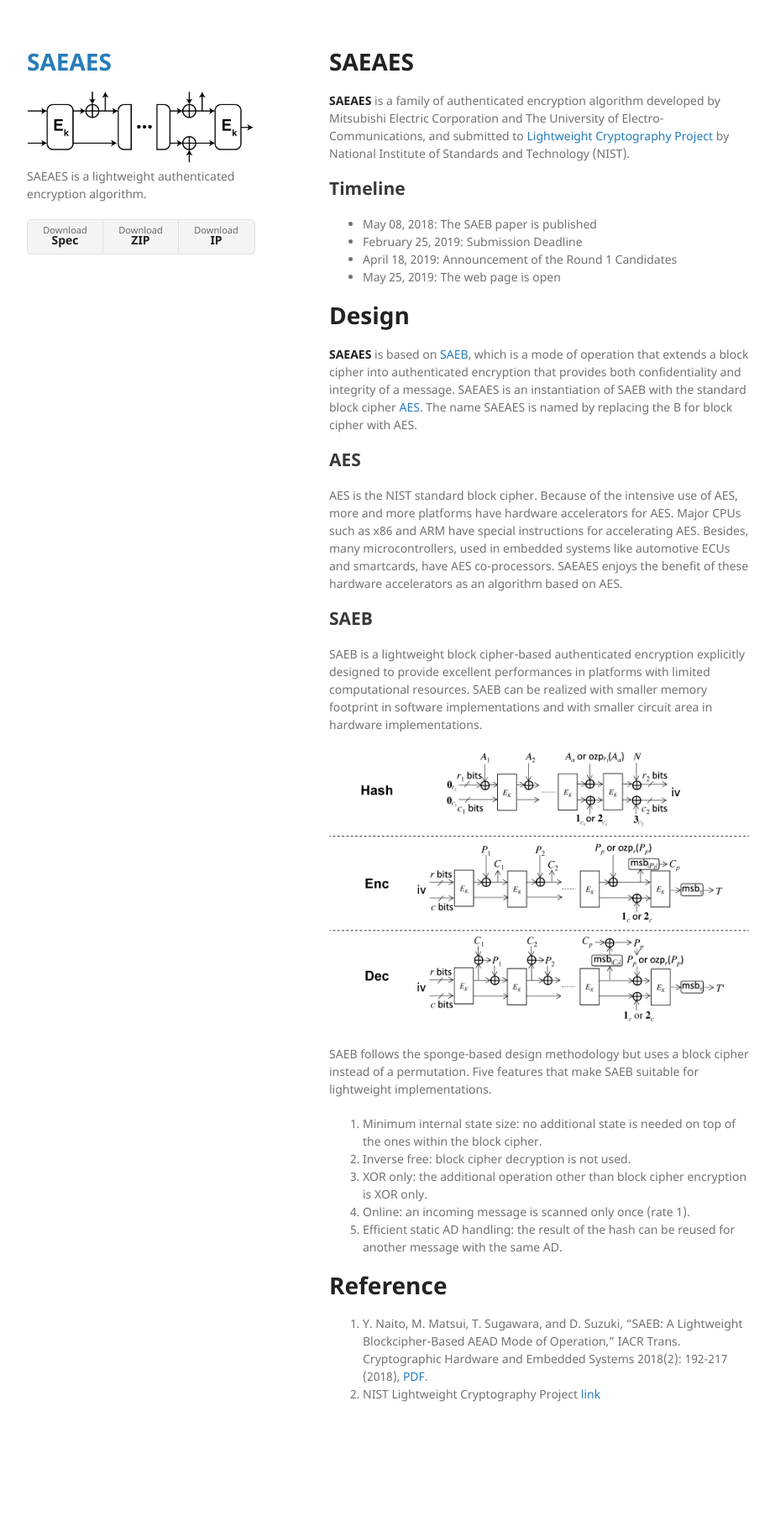
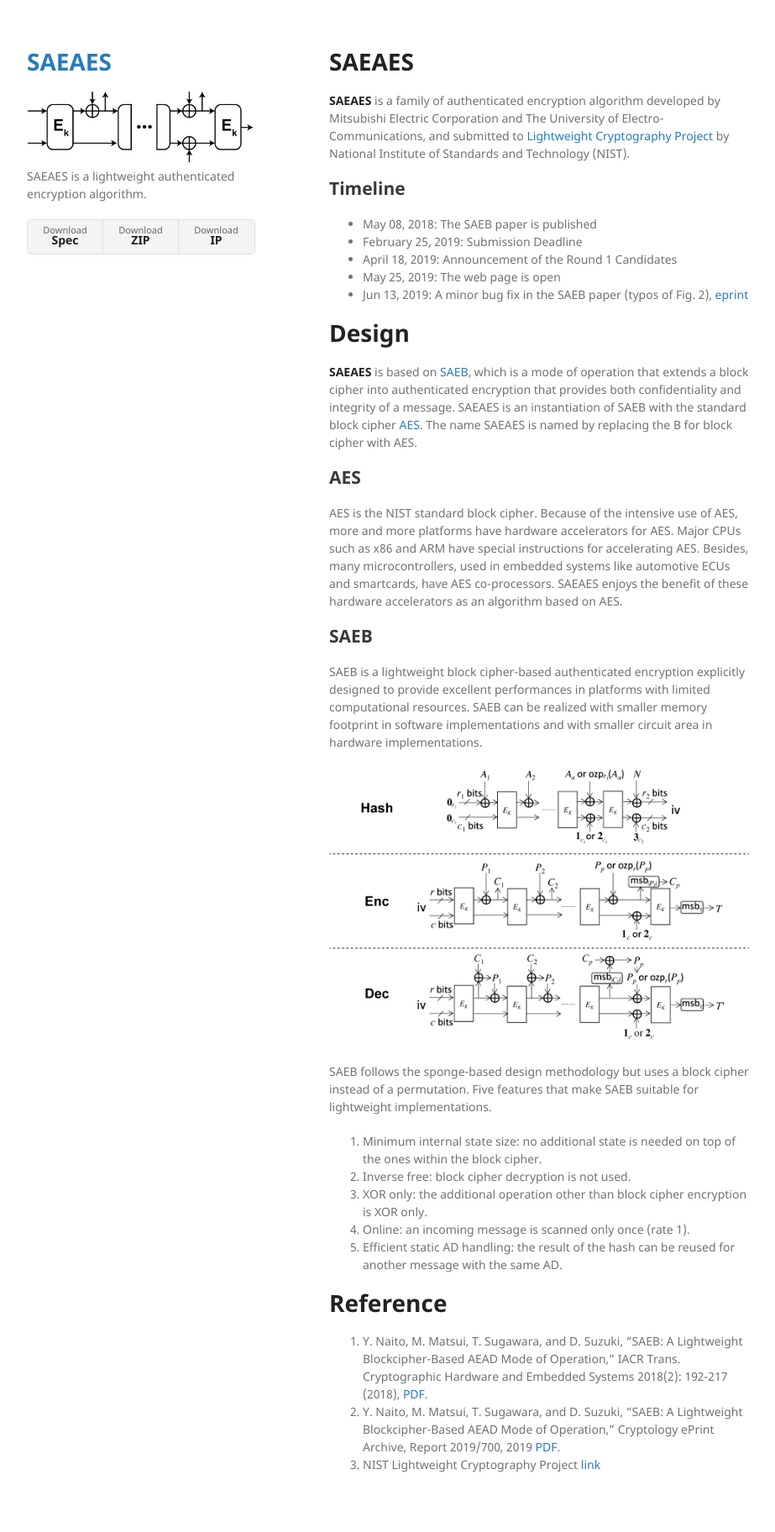
Before and after one commit to sugawara-bbbb/weblwc, a Jekyll site: the page built from index.md, in a window 1280 px wide. Shown: the whole page at 84% size, without its empty margins (178-1101 px from the left). Built offline with Jekyll 4.4.1, drawn with Linux system fonts in a browser that asks for light colours; our own code applies the rules of GitHub Pages for plain Markdown files; before the commit the page ends 1740 px from its top, so only the background shows below that.

Commit message:
A minor bug fix in the SAEB paper is notified.

```diff
--- a/index.md
+++ b/index.md
@@ -15,7 +15,7 @@ National Institute of Standards and Technology (NIST).
 * February 25, 2019: Submission Deadline
 * April 18, 2019: Announcement of the Round 1 Candidates
 * May 25, 2019: The web page is open
-
+* Jun 13, 2019: A minor bug fix in the SAEB paper (typos of Fig. 2), [eprint](https://eprint.iacr.org/2019/700)
 
 # Design
 
@@ -63,4 +63,5 @@ the ones within the block cipher.
 # Reference
 
 1. Y. Naito, M. Matsui, T. Sugawara, and D. Suzuki, “SAEB: A Lightweight Blockcipher-Based AEAD Mode of Operation,” IACR Trans. Cryptographic Hardware and Embedded Systems 2018(2): 192-217 (2018), [PDF](https://tches.iacr.org/index.php/TCHES/article/view/885).
+1. Y. Naito, M. Matsui, T. Sugawara, and D. Suzuki, “SAEB: A Lightweight Blockcipher-Based AEAD Mode of Operation,” Cryptology ePrint Archive, Report 2019/700, 2019 [PDF](https://eprint.iacr.org/2019/700).
 1. NIST Lightweight Cryptography Project [link](https://csrc.nist.gov/projects/lightweight-cryptography)
```
